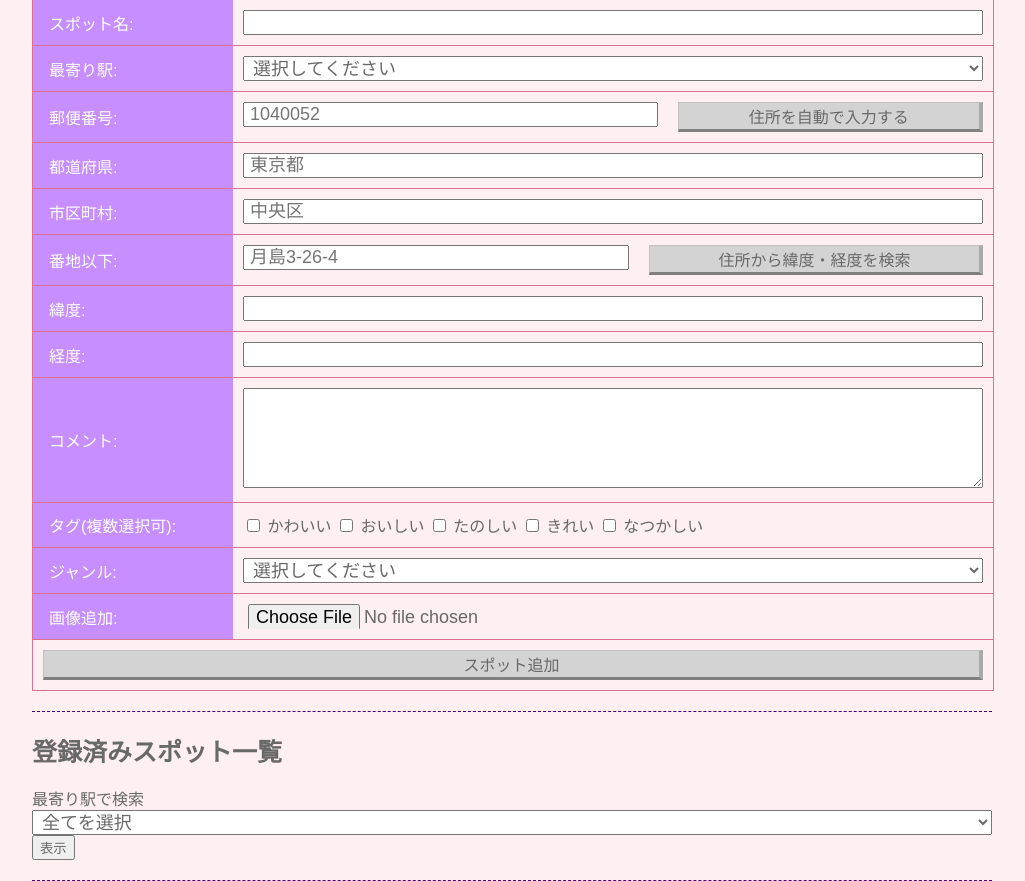
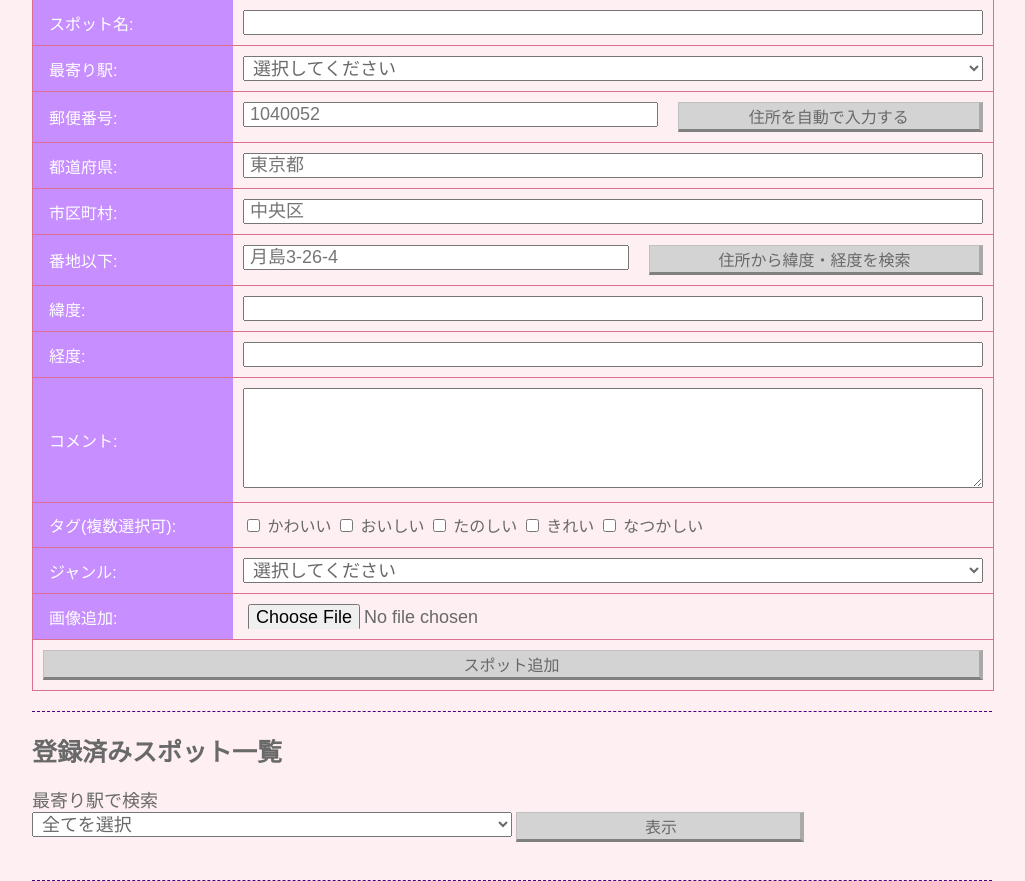
Before and after one commit to akira625/cTeam, a PHP site: page /user_spot in a window 1280 px wide. Shown: the part 206-1087 px from the top of the page, without its empty margins (128-1153 px from the left). Run offline with PHP 8.4, Linux system fonts and the light colour scheme; data comes from the database, SQL or seed files in the repository; some libraries are stand-ins or nearby versions.

Commit message:
user_spotに最寄り駅指定でスポット表示する機能を追加 git commit -m user_spotに最寄り駅指定でスポット表示する機能を追加

```diff
--- a/common.css
+++ b/common.css
@@ -253,13 +253,31 @@ header {
 }
 
 .search select{
-  width: 100%;
+  width: 50%;
   height: 25px;
   font-size: 18px;
   vertical-align: top;
   padding-left: 5px;
   box-sizing: border-box;
   color: dimgray;
+}
+
+.search p{
+  font-size: 18px;
+}
+
+.search input[type="submit"]{
+  width: 30%;
+  height: 30px;
+  font-size: 16px;
+  cursor: pointer;
+  border: 1px solid silver;
+  vertical-align: top;
+  background-color: lightgray;
+  border-bottom: solid 3px gray;
+  border-right: solid 4px darkgray;
+  color: dimgray;
+  padding-left: 10px;
 }
 
 .userInsert input[type="text"] {
--- a/include/view/user_spot.php
+++ b/include/view/user_spot.php
@@ -164,6 +164,7 @@
                     </select>
                 </form>
             </div>
+            <br>
             <?php if($change_station !== ''){?>
                 <table class="user_spot_table">
                     <tr>
```
